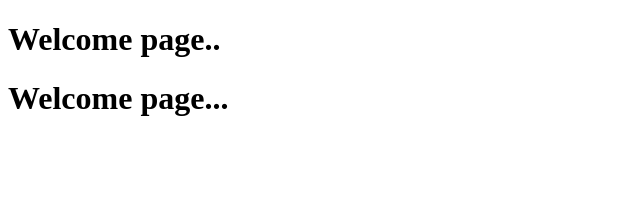
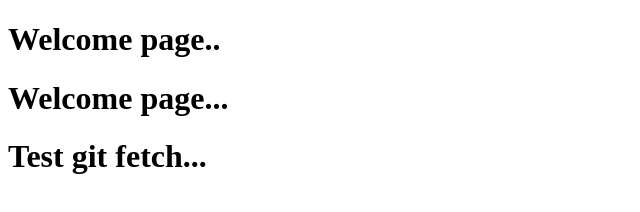
Before and after one commit to teachermoh/online-shopping, a plain HTML site: page index.html in a window 1280 px wide. Shown: the whole page, without its empty margins (0-640 px from the left). Drawn offline with Linux system fonts and the light colour scheme.

Commit message:
Update index.html

```diff
--- a/index.html
+++ b/index.html
@@ -8,5 +8,6 @@
 <body>
     <h1>Welcome page..</h1>
     <h1>Welcome page...</h1>
+    <h1>Test git fetch...</h1>
 </body>
 </html>
```
